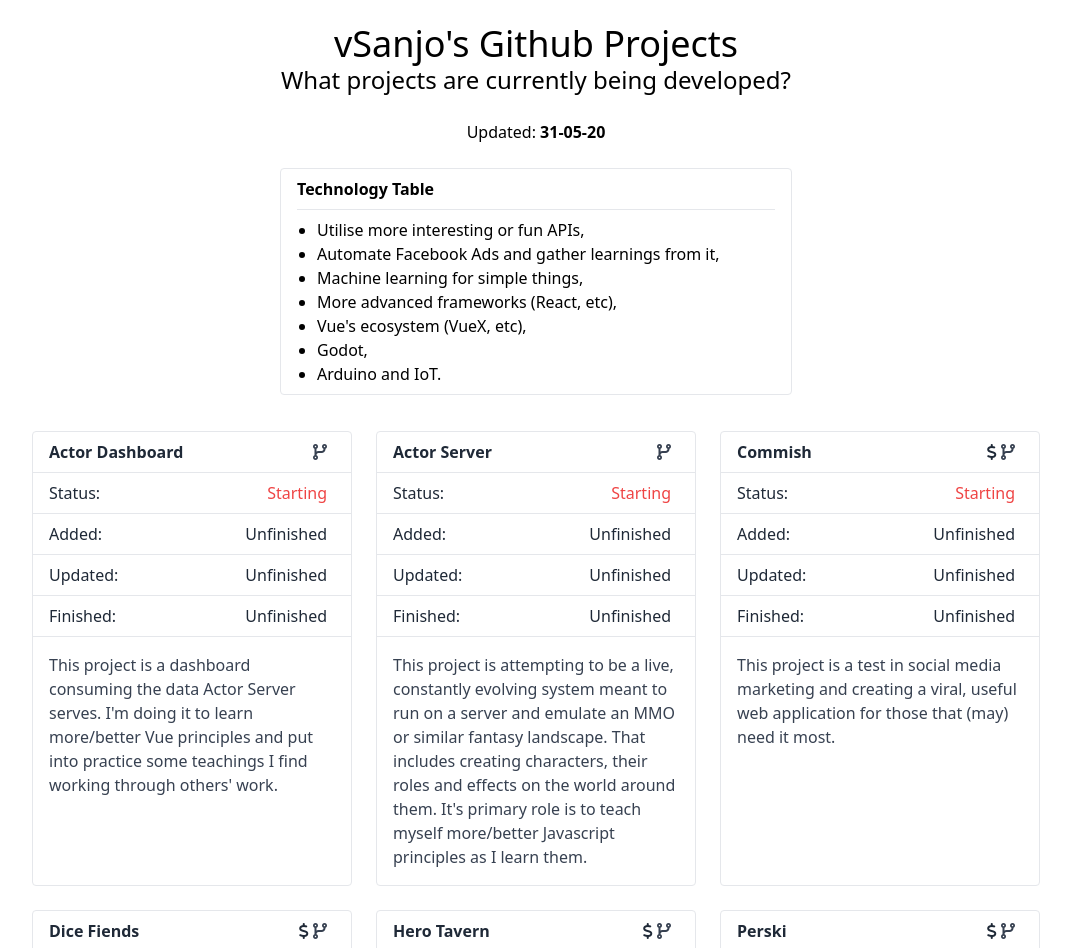
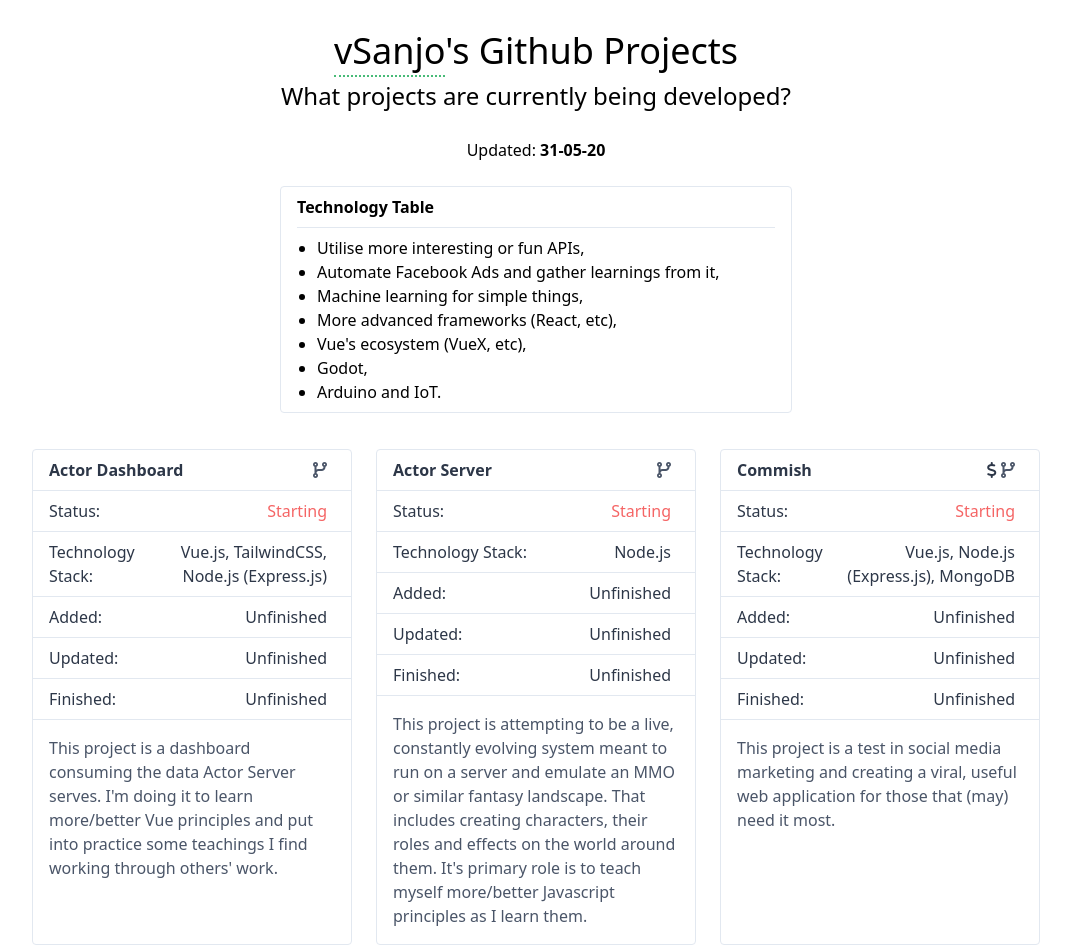
Before and after one commit to vSanjo/github, a website: page index.html in a window 1280 px wide. Shown: the top 948 px of the page, without its empty margins (104-1175 px from the left). Drawn offline with nearby package versions, Linux system fonts and the light colour scheme.

Commit message:
Update with new project(s) and provide a tech-stack row of data.

```diff
--- a/index.html
+++ b/index.html
@@ -24,12 +24,12 @@
     <link rel="manifest" href="./site.webmanifest" />
     <title>vSanjo's Github Projects</title>
     <link
-      href="https://unpkg.com/tailwindcss@^1.0/dist/tailwind.min.css"
+      href="https://unpkg.com/tailwindcss@1.1.2/dist/tailwind.min.css"
       rel="stylesheet"
     />
     <script src="https://unpkg.com/vue@2.6.10/dist/vue.js"></script>
-    <script src="https://unpkg.com/axios/dist/axios.min.js"></script>
-    <script src="https://cdnjs.cloudflare.com/ajax/libs/moment.js/2.24.0/moment.min.js"></script>
+    <script src="https://unpkg.com/axios@0.19.0/dist/axios.min.js"></script>
+    <script src="https://unpkg.com/moment@2.24.0/min/moment.min.js"></script>
 
     <!-- Global site tag (gtag.js) - Google Analytics -->
     <script
@@ -49,9 +49,16 @@
 
   <body>
     <div id="app">
-
       <div class="flex flex-wrap justify-center my-6">
-        <h1 class="w-full text-center text-4xl">vSanjo's Github Projects</h1>
+        <h1 class="w-full text-center text-4xl">
+          <a
+            class="border-b-2 border-green-500 border-dotted"
+            href="https://www.davidwoodward.me/cv.pdf"
+            title="Looking for more information? Grab my CV!"
+            >vSanjo</a
+          >'s Github Projects
+        </h1>
+        <!-- <h1 class="w-full text-center text-4xl">vSanjo's Github Projects</h1> -->
         <h2 class="w-full text-center text-2xl">
           What projects are currently being developed?
         </h2>
@@ -93,7 +100,7 @@
           class="flex border flex-wrap max-w-xs m-3 rounded"
           v-for="project in projects"
         >
-          <div style="min-height: 320px;">
+          <div style="min-height: 320px">
             <div
               class="flex flex-auto w-full py-2 px-4 border-b text-gray-800 justify-between items-center self-start"
             >
@@ -130,6 +137,12 @@
               >
                 {{ convertStatus(project.status) }}
               </span>
+            </div>
+            <div
+              class="flex flex-auto w-full py-2 px-4 border-b text-gray-800 justify-between items-center self-start"
+            >
+              Technology Stack:
+              <span class="mr-2 text-right"> {{ project.techStack }} </span>
             </div>
             <div
               class="flex flex-auto w-full py-2 px-4 border-b text-gray-800 justify-between items-center self-start"
--- a/projects.json
+++ b/projects.json
@@ -6,6 +6,7 @@
     "description": "This project is a dashboard consuming the data Actor Server serves. I'm doing it to learn more/better Vue principles and put into practice some teachings I find working through others' work.",
     "name": "Actor Dashboard",
     "status": 0,
+    "techStack": "Vue.js, TailwindCSS, Node.js (Express.js)",
     "payable": false,
     "payableFrequency": "N/A",
     "payableAmount": 0,
@@ -18,6 +19,7 @@
     "description": "This project is attempting to be a live, constantly evolving system meant to run on a server and emulate an MMO or similar fantasy landscape. That includes creating characters, their roles and effects on the world around them. It's primary role is to teach myself more/better Javascript principles as I learn them.",
     "name": "Actor Server",
     "status": 0,
+    "techStack": "Node.js",
     "payable": false,
     "payableFrequency": "N/A",
     "payableAmount": 0,
@@ -30,6 +32,7 @@
     "description": "This project is a test in social media marketing and creating a viral, useful web application for those that (may) need it most.",
     "name": "Commish",
     "status": 0,
+    "techStack": "Vue.js, Node.js (Express.js), MongoDB",
     "payable": true,
     "payableFrequency": "Tiered Subscription",
     "payableAmount": "USD$5 - USD$40",
@@ -42,6 +45,7 @@
     "description": "This project is a community-driven dice-sharing platform for people to communicate, trade and post images of their dice. It exists to take the teachings of other projects and combine it with running an online PaaS.",
     "name": "Dice Fiends",
     "status": 0,
+    "techStack": "Vue.js, TailwindCSS, Node.js (Express.js), MongoDB",
     "payable": true,
     "payableFrequency": "Tiered Subscription",
     "payableAmount": "USD$5 - USD$15",
@@ -54,6 +58,7 @@
     "description": "This project is a character management platform for Dungeons \u0026 Dragons based TRPGs. It exists to learn things like data management on AWS, permissions and authentication and data-extrapolation from filetypes.",
     "name": "Hero Tavern",
     "status": 0,
+    "techStack": "Vue.js, Node.js (Express.js), MongoDB",
     "payable": true,
     "payableFrequency": "Tiered Subscription",
     "payableAmount": "USD$5 - USD$15",
@@ -66,6 +71,7 @@
     "description": "This project is a personal development application based on the popular 'skill tree' trope, using simple logic to allow users to create a 'skill tree' for themselves to learn and improve with.",
     "name": "Perski",
     "status": 0,
+    "techStack": "Vue.js, Node.js (Express.js), MongoDB",
     "payable": true,
     "payableFrequency": "Tiered Subscription",
     "payableAmount": "USD$5 - USD$15",
@@ -78,6 +84,7 @@
     "description": "This project is an easy-to-use but detailed Dungeons \u0026 Dragons information database. It exists to take the teachings of other projects and combine it with running an online PaaS. It's evolving and changing often but will hopefully stabilize soon.",
     "name": "Tavern Tales",
     "status": 0,
+    "techStack": "Vue.js, TailwindCSS, Node.js (Express.js), MongoDB",
     "payable": true,
     "payableFrequency": "Subscription",
     "payableAmount": "USD$5",
@@ -90,6 +97,7 @@
     "description": "This project is a product for a car-detailing business. It exists to put into production-practice the tools and systems learnt elsewhere.",
     "name": "AFW Car Care",
     "status": 1,
+    "techStack": "Vue.js, TailwindCSS, Node.js (Express.js), MongoDB",
     "payable": true,
     "payableFrequency": "One-Off",
     "payableAmount": "$750",
@@ -102,10 +110,37 @@
     "description": "This project. Literally. Somewhere to store and hold myself accountable of the projects that I hold important. Essentially keeps me guided and avoid side-project-creep.",
     "name": "Github Project List",
     "status": 1,
+    "techStack": "Vue.js, TailwindCSS",
     "payable": false,
     "payableFrequency": "N/A",
     "payableAmount": 0,
     "url": "https://github.com/vSanjo/github"
+  },
+  {
+    "dateAdded": { "$date": "2020-09-09T00:00:00.000Z" },
+    "dateFinished": { "$date": "1999-12-31T01:00:00.000Z" },
+    "dateModified": { "$date": "2020-09-09T00:00:00.000Z" },
+    "description": "This project is an involved product-creation website used to allow customers to design their own D&D books with unique order of sections, preset designs and accessories.",
+    "name": "Tavern Tomes",
+    "status": 0,
+    "techStack": "Vue.js, TailwindCSS, Node.js (Express.js)",
+    "payable": true,
+    "payableFrequency": "One-Off",
+    "payableAmount": "$14.99 - $99.99",
+    "url": ""
+  },
+  {
+    "dateAdded": { "$date": "2020-09-09T00:00:00.000Z" },
+    "dateFinished": { "$date": "1999-12-31T01:00:00.000Z" },
+    "dateModified": { "$date": "2020-09-09T00:00:00.000Z" },
+    "description": "This project is an Apple Watch application for rolling dice, with a randomised dice-genetics generation feature, cute Hearthstone-like graphics and a global ranking system.",
+    "name": "Ailish's Wrist Rocks",
+    "status": 4,
+    "techStack": "Swift, Unity, MongoDB",
+    "payable": true,
+    "payableFrequency": "One-Off",
+    "payableAmount": "$1.99",
+    "url": ""
   },
   {
     "dateAdded": { "$date": "2019-08-25T00:00:00.000Z" },
@@ -114,9 +149,23 @@
     "description": "This project is a simple text-based game to learn game-development, iOS, Unity and Godot.",
     "name": "Petrichor",
     "status": 4,
+    "techStack": "Swift, Unity, Godot",
     "payable": true,
     "payableFrequency": "One-Off",
     "payableAmount": "$0.99",
     "url": "https://github.com/vSanjo/petrichor"
+  },
+  {
+    "dateAdded": { "$date": "2020-09-09T00:00:00.000Z" },
+    "dateFinished": { "$date": "1999-12-31T01:00:00.000Z" },
+    "dateModified": { "$date": "2020-09-09T00:00:00.000Z" },
+    "description": "This project is a simple iPhone game with a generic jumping puzzle-system but with global rankings for many, many things - based on daily, weekly, monthly and yearly through lifetime results.",
+    "name": "",
+    "status": 4,
+    "techStack": "Swift, Unity, MongoDB",
+    "payable": true,
+    "payableFrequency": "One-Off",
+    "payableAmount": "$1.99",
+    "url": ""
   }
 ]
```
